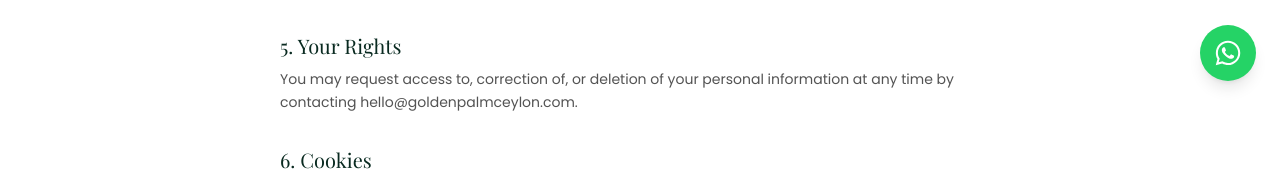
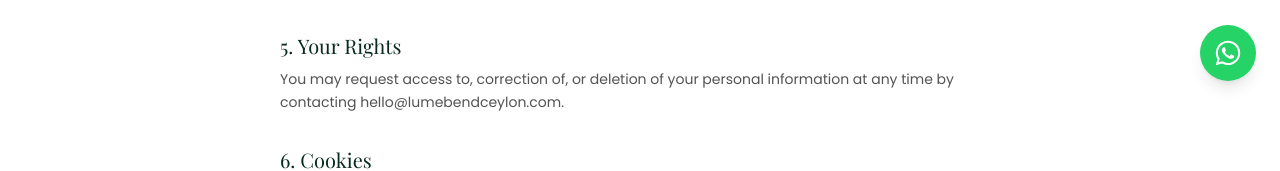
Before and after one commit to LumeBendCeylon/lume-bend, a Next.js app: page /privacy-policy in a window 1280 px wide. Shown: the part 695-866 px from the top of the page. Built offline with nearby package versions, Linux system fonts and the light colour scheme; no server answers; a web font is replaced by a local one.

Commit message:
Set siteUrl to www.lumebendceylon.com

```diff
--- a/src/app/layout.tsx
+++ b/src/app/layout.tsx
@@ -20,7 +20,7 @@ const poppins = Poppins({
   display: "swap",
 });
 
-const siteUrl = "https://www.goldenpalmceylon.com";
+const siteUrl = "https://www.lumebendceylon.com";
 
 export const metadata: Metadata = {
   metadataBase: new URL(siteUrl),
@@ -70,7 +70,7 @@ export default function RootLayout({ children }: { children: React.ReactNode })
               "Bespoke, privately guided luxury tours across Sri Lanka.",
             areaServed: "Sri Lanka",
             telephone: "+94771234567",
-            email: "hello@goldenpalmceylon.com",
+            email: "hello@lumebendceylon.com",
             address: {
               "@type": "PostalAddress",
               addressLocality: "Colombo",
--- a/src/app/privacy-policy/page.tsx
+++ b/src/app/privacy-policy/page.tsx
@@ -25,7 +25,7 @@ const SECTIONS = [
   },
   {
     title: "5. Your Rights",
-    body: "You may request access to, correction of, or deletion of your personal information at any time by contacting hello@goldenpalmceylon.com.",
+    body: "You may request access to, correction of, or deletion of your personal information at any time by contacting hello@lumebendceylon.com.",
   },
   {
     title: "6. Cookies",
--- a/src/app/robots.ts
+++ b/src/app/robots.ts
@@ -6,6 +6,6 @@ export default function robots(): MetadataRoute.Robots {
       userAgent: "*",
       allow: "/",
     },
-    sitemap: "https://www.goldenpalmceylon.com/sitemap.xml",
+    sitemap: "https://www.lumebendceylon.com/sitemap.xml",
   };
 }
--- a/src/app/sitemap.ts
+++ b/src/app/sitemap.ts
@@ -1,7 +1,7 @@
 import type { MetadataRoute } from "next";
 import { destinations, tours } from "@/lib/data";
 
-const siteUrl = "https://www.goldenpalmceylon.com";
+const siteUrl = "https://www.lumebendceylon.com";
 
 export default function sitemap(): MetadataRoute.Sitemap {
   const staticRoutes = [
--- a/src/lib/firebase.ts
+++ b/src/lib/firebase.ts
@@ -40,7 +40,7 @@ const firebaseConfig = {
 
 // Add the email addresses that should have admin access to
 // NEXT_PUBLIC_ADMIN_EMAILS in .env.local, comma-separated,
-// e.g. NEXT_PUBLIC_ADMIN_EMAILS=you@goldenpalmceylon.com,partner@goldenpalmceylon.com
+// e.g. NEXT_PUBLIC_ADMIN_EMAILS=you@lumebendceylon.com,partner@lumebendceylon.com
 export const ADMIN_EMAILS = (process.env.NEXT_PUBLIC_ADMIN_EMAILS || "")
   .split(",")
   .map((e) => e.trim().toLowerCase())
```
